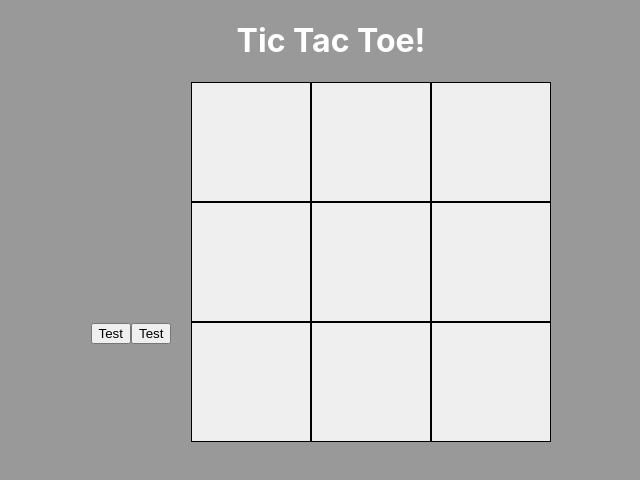
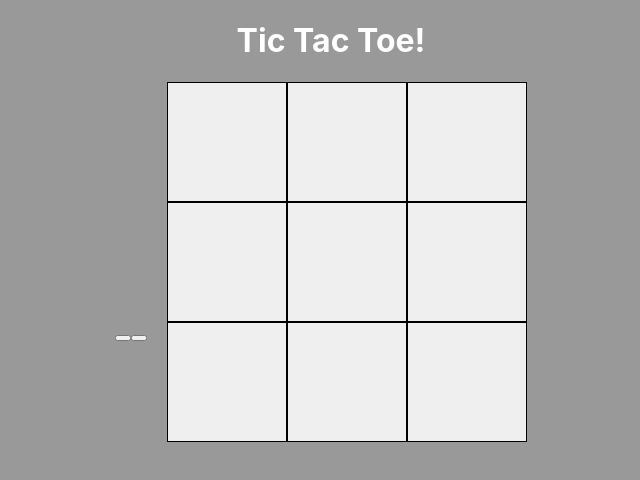
Before and after one commit to ChandraTheMerciless/tic-tac-toe_assessment, a React (Create React App) app: page / in a window 1280 px wide. Shown: the top 480 px of the page, without its empty margins (309-949 px from the left). Built offline with nearby package versions, Linux system fonts and the light colour scheme.

Commit message:
fixed typo in test and fixed code to make test pass

```diff
--- a/src/components/CustomButton/custom-button.component.jsx
+++ b/src/components/CustomButton/custom-button.component.jsx
@@ -2,7 +2,13 @@ import React from 'react';
 
 const CustomButton = (props) => {
   return (
-    <button>Test</button>
+    <button
+      className='custom-button'
+      disabled={props.isDisabled}
+      onClick={props.handleClick}
+    >
+      {props.text}
+    </button>
   )
 };
 
```
Also changed, not shown: 1 other file (tests, documents, lock files or other folders).
